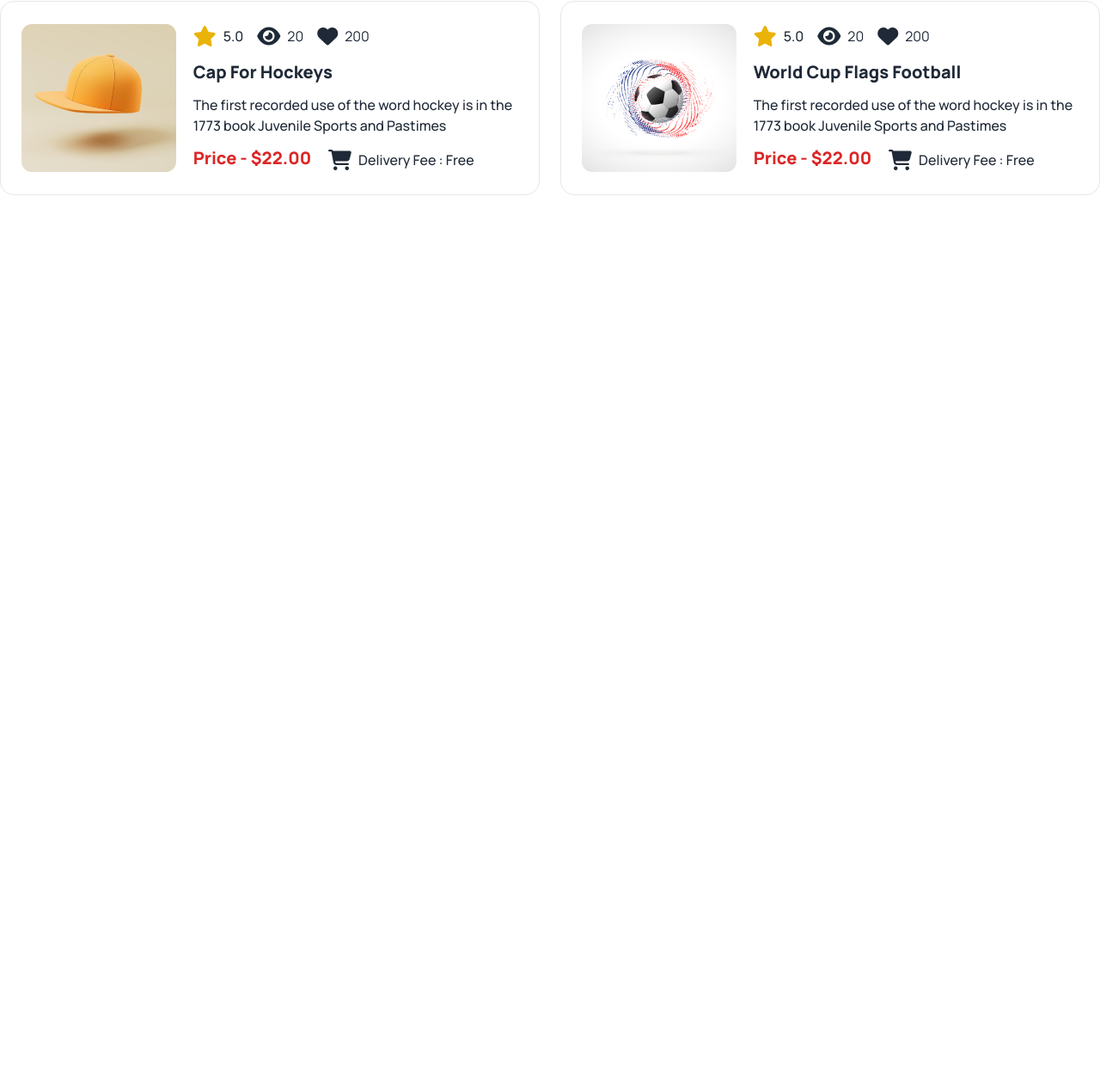
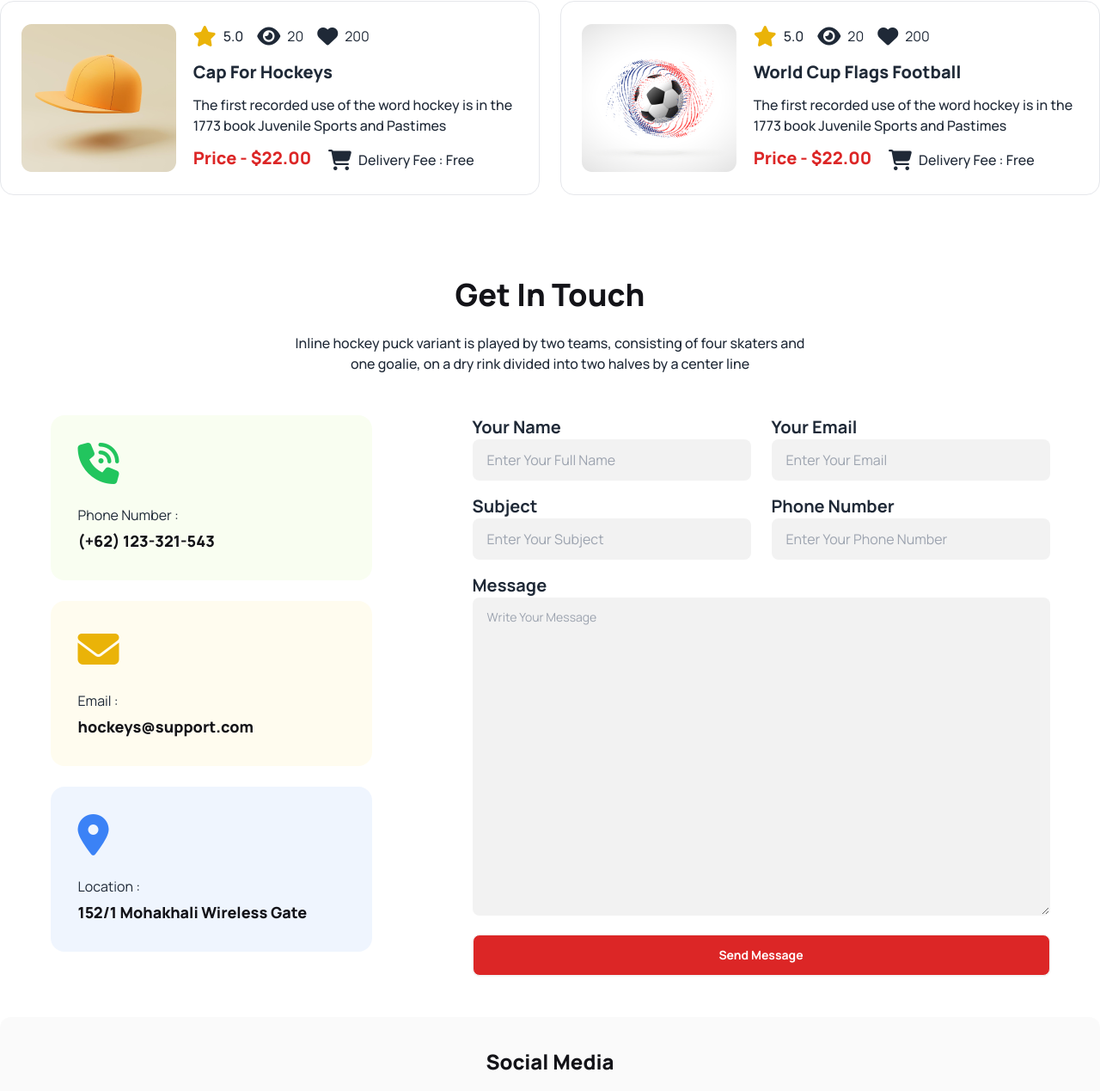
Before and after one commit to Naimul02/Assignment-3, a plain HTML site: page index.html in a window 1280 px wide. Shown: the part 2753-4022 px from the top of the page at 86% size. Before the commit the page ends 3076 px from the top, so only its background shows below. Drawn offline with nearby package versions, Linux system fonts and the light colour scheme.

Commit message:
added get in touch section

```diff
--- a/index.html
+++ b/index.html
@@ -523,7 +523,124 @@
         </div>
       </section>
 
+      <!-- Get in Touch -->
+      <section class="my-24 mx-6 lg:mx-0">
+        <div class="text-center">
+          <h1 class="text-4xl font-extrabold text-[#131318]">Get In Touch</h1>
+          <p
+            class="text-[rgba(19, 19, 24, 0.60)] font-medium mt-6 max-w-[607px] mx-auto"
+          >
+            Inline hockey puck variant is played by two teams, consisting of
+            four skaters and one goalie, on a dry rink divided into two halves
+            by a center line
+          </p>
+        </div>
 
+        <div class="mt-12 flex flex-col lg:flex-row justify-around">
+          <div class="space-y-6">
+            <!-- card-1 -->
+            <div class="bg-[#bced6e19] p-8 space-y-6 rounded-2xl lg:w-[374px]">
+              <i class="fa-solid fa-phone-volume text-5xl text-green-500"></i>
+              <div>
+                <p class="text-rgba(19, 19, 24, 0.40)">Phone Number :</p>
+                <p class="text-[#131318] text-lg font-extrabold mt-1">
+                  (+62) 123-321-543
+                </p>
+              </div>
+            </div>
+            <!-- card-2 -->
+            <div class="bg-[#fddd5f19] p-8 space-y-6 rounded-2xl lg:w-[374px]">
+              <i class="fa-solid fa-envelope text-5xl text-yellow-500"></i>
+              <div>
+                <p class="text-rgba(19, 19, 24, 0.40)">Email :</p>
+                <p class="text-[#131318] text-lg font-extrabold mt-1">
+                  hockeys@support.com
+                </p>
+              </div>
+            </div>
+            <!-- card-3 -->
+            <div class="bg-[#629cf319] p-8 space-y-6 rounded-2xl lg:w-[374px]">
+              <i class="fa-solid fa-location-dot text-5xl text-blue-500"></i>
+              <div>
+                <p class="text-rgba(19, 19, 24, 0.40)">Location :</p>
+                <p class="text-[#131318] text-lg font-extrabold mt-1">
+                  152/1 Mohakhali Wireless Gate
+                </p>
+              </div>
+            </div>
+          </div>
+
+          <div class="mt-6 lg:mt-0">
+            <div class="flex flex-col lg:flex-row gap-6">
+              <div>
+                <label class="text-xl font-bold">Your Name</label>
+                <br />
+                <input
+                  type="text"
+                  placeholder="Enter Your Full Name"
+                  class="input focus:outline-none w-full lg:w-[324px] bg-base-200"
+                />
+              </div>
+              <div>
+                <label class="text-xl font-bold">Your Email</label>
+                <br />
+                <input
+                  type="email"
+                  placeholder="Enter Your Email"
+                  class="input focus:outline-none w-full lg:w-[324px] bg-base-200"
+                />
+              </div>
+            </div>
+
+            <div class="flex flex-col lg:flex-row gap-6 mt-4">
+              <div>
+                <label class="text-xl font-bold">Subject</label>
+                <br />
+                <input
+                  type="text"
+                  placeholder="Enter Your Subject"
+                  class="input focus:outline-none w-full lg:w-[324px] bg-base-200"
+                />
+              </div>
+              <div>
+                <label class="text-xl font-bold">Phone Number</label>
+                <br />
+                <input
+                  type="text"
+                  placeholder="Enter Your Phone Number"
+                  class="input focus:outline-none w-full lg:w-[324px] bg-base-200"
+                />
+              </div>
+            </div>
+            <div class="w-full mt-4">
+              <label class="text-xl font-bold">Message</label>
+              <br />
+              <textarea
+                class="textarea focus:outline-none bg-base-200 w-full h-[200px] lg:h-[370px]"
+                placeholder="Write Your Message"
+              ></textarea>
+            </div>
+            <div class="w-full mt-4">
+              <button
+                class="btn w-full bg-red-600 text-white hover:bg-green-500"
+              >
+                Send Message
+              </button>
+            </div>
+          </div>
+        </div>
+
+        <!-- icons -->
+        <div class="text-center py-9 bg-[#13131805] rounded-xl mt-12">
+          <h3 class="text-2xl font-extrabold text-[#131318]">Social Media</h3>
+          <div class="flex gap-6 justify-center mt-6">
+            <i class="fa-brands fa-facebook text-2xl"></i>
+            <i class="fa-brands fa-twitter text-2xl"></i>
+            <i class="fa-brands fa-github text-2xl"></i>
+            <i class="fa-brands fa-instagram text-2xl"></i>
+          </div>
+        </div>
+      </section>
     </main>
     <footer></footer>
   </body>
```
